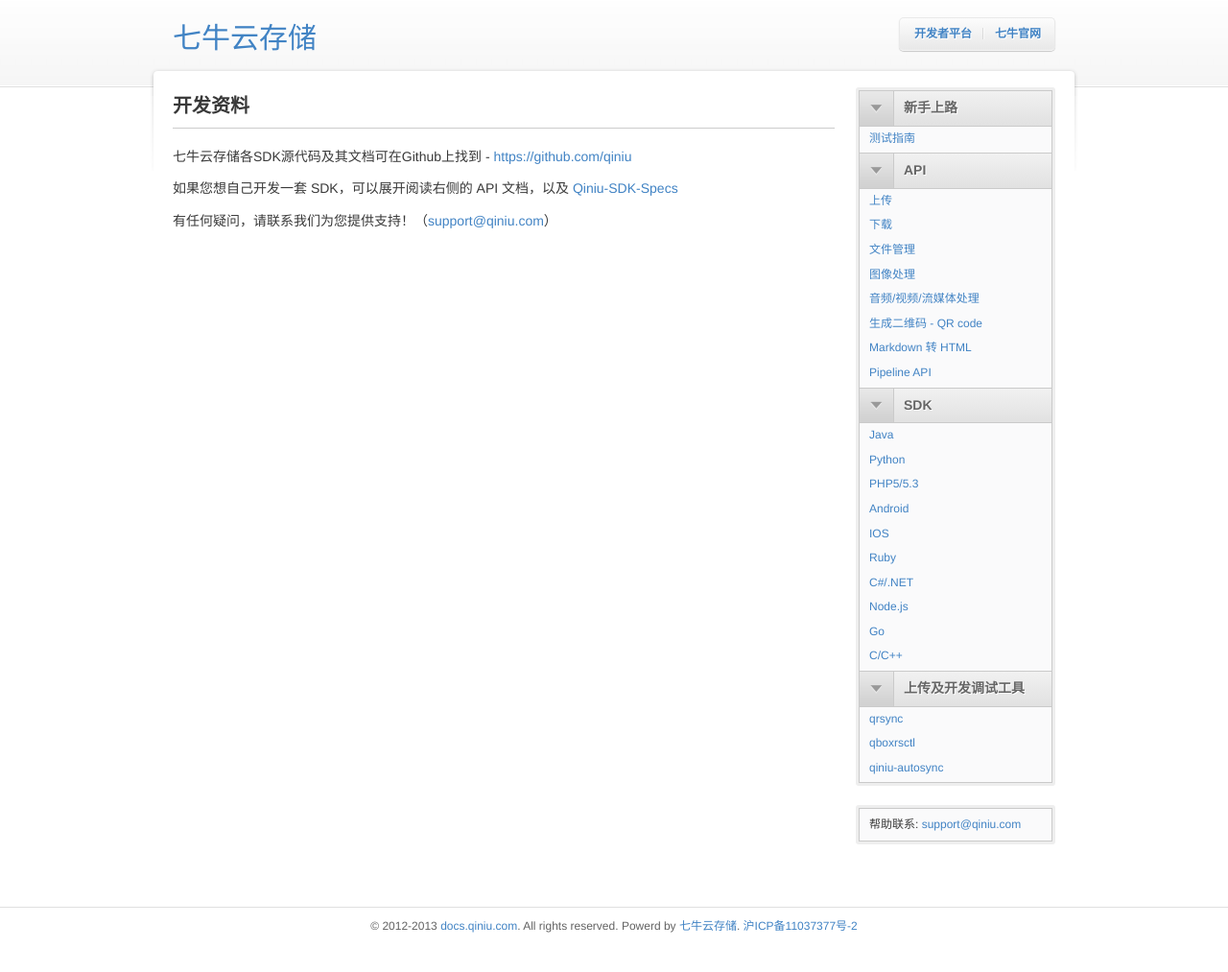
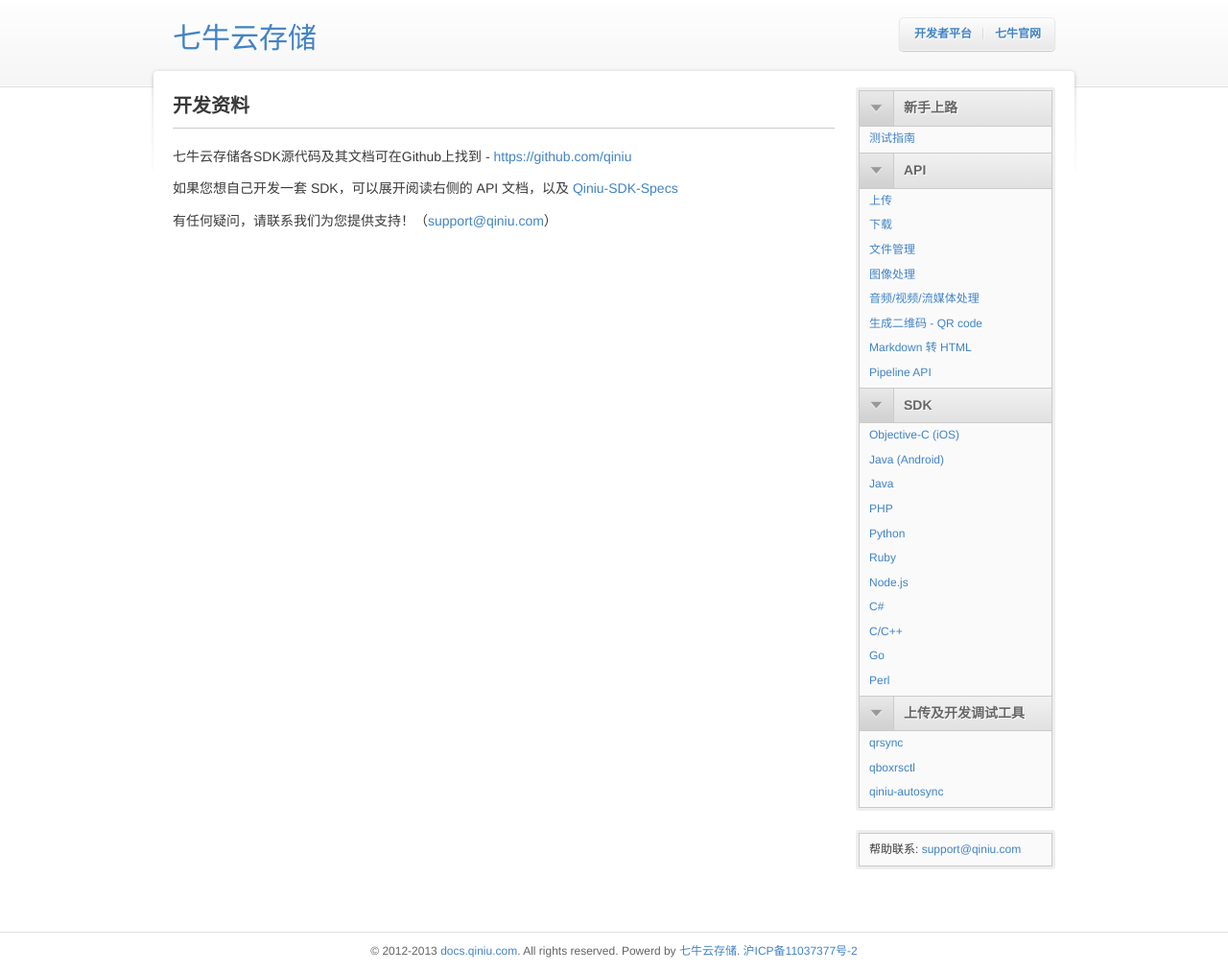
Before and after one commit to qiniu/docs.qiniu.com, a Jekyll site: the page built from index.markdown, in a window 1280 px wide. Shown: the whole page at 96% size. Built offline with Jekyll 4.4.1, drawn with Linux system fonts in a browser that asks for light colours; nearby versions of some CDN libraries; library files that are not in the unit come from our copies; before the commit the page ends 988 px from its top, so only the background shows below that.

Commit message:
reorder menu item

```diff
--- a/_layouts/default.html
+++ b/_layouts/default.html
@@ -60,22 +60,22 @@
 							<li><a href="/api/qrcode.html">生成二维码 - QR code</a></li>
 							<li><a href="/api/markdown-convert.html">Markdown 转 HTML</a></li>
 							<li><a href="/api/pipeline.html">Pipeline API</a></li>
-
 						</ul>
 						</li>
 						<li class="js-topic">
 						<h3><a href="#" class="js-expand-btn expanded">&nbsp;</a><span class="spapi">SDK</span></h3>
 						<ul class="js-guides">
+							<li><a href="/ios-sdk/index.html">Objective-C (iOS)</a></li>
+							<li><a href="/android-sdk/index.html">Java (Android)</a></li>
 							<li><a href="/java-sdk/index.html">Java</a></li>
+							<li><a href="/php-sdk/index.html">PHP</a></li>
 							<li><a href="/python-sdk/index.html">Python</a></li>
-							<li><a href="/php-sdk/index.html">PHP5/5.3</a></li>
-							<li><a href="/android-sdk/index.html">Android</a></li>
-							<li><a href="/ios-sdk/index.html">IOS</a></li>
 							<li><a href="/ruby-sdk/index.html">Ruby</a></li>
-							<li><a href="/csharp-sdk/index.html">C#/.NET</a></li>
 							<li><a href="/nodejs-sdk/index.html">Node.js</a></li>
+							<li><a href="/csharp-sdk/index.html">C#</a></li>
+							<li><a href="/c-sdk/index.html">C/C++</a></li>
 							<li><a href="/go-sdk/index.html">Go</a></li>
-							<li><a href="/c-sdk/index.html">C/C++</a></li>
+							<li><a href="/perl-sdk/index.html">Perl</a></li>
 						</ul>
 						</li>
 						<li class="js-topic">
```
